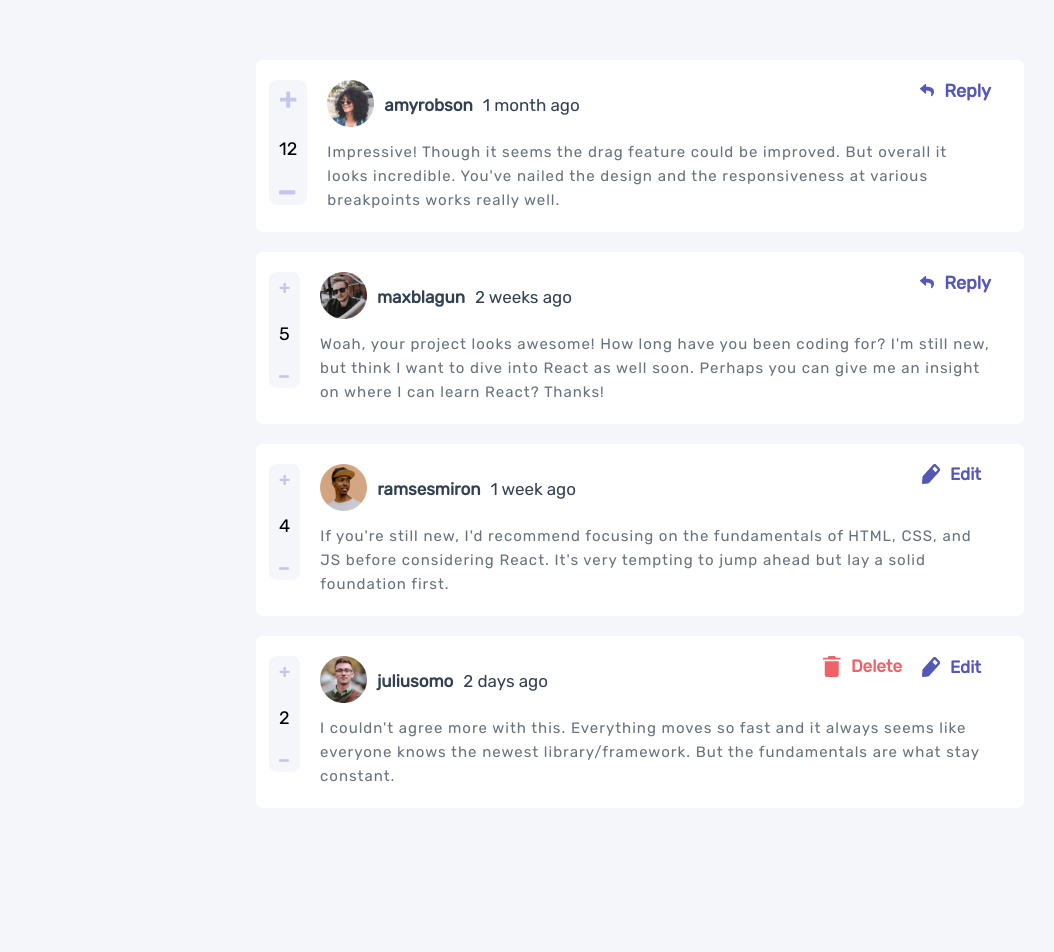
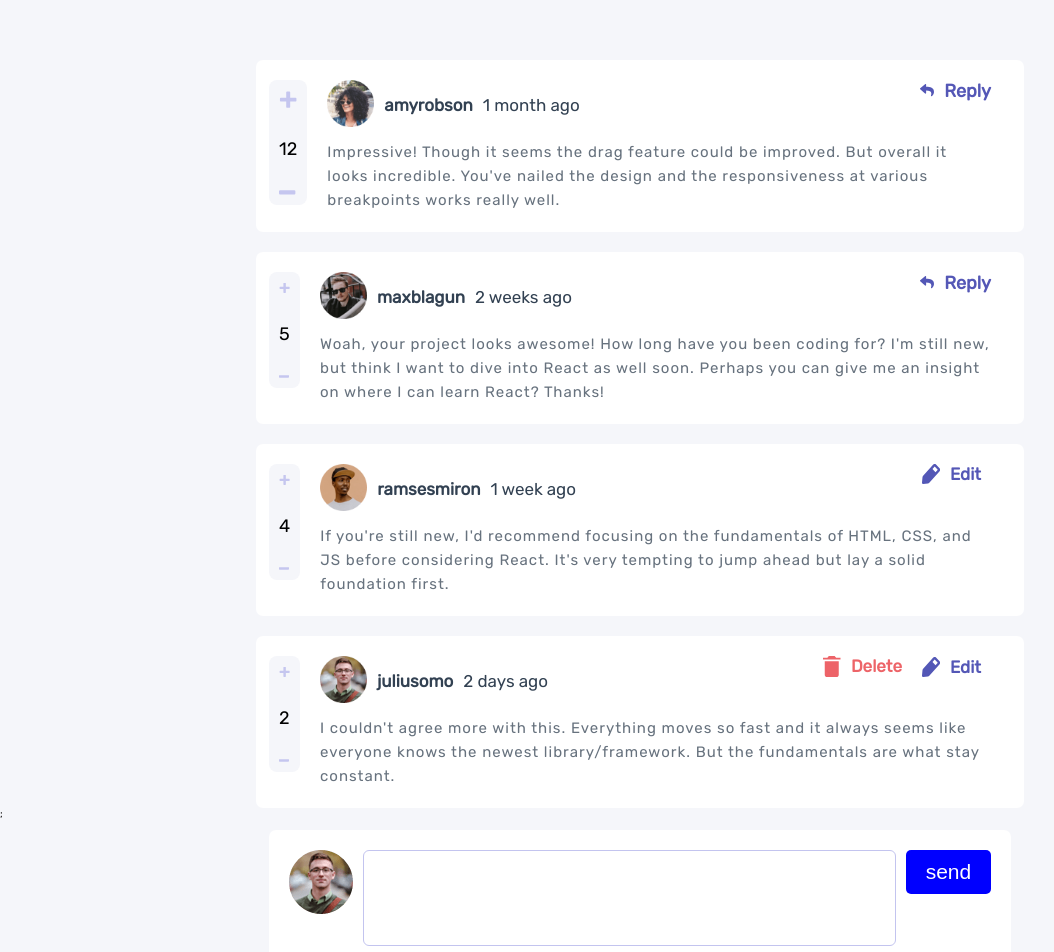
Before and after one commit to NidhiSharma63/react-interactive-comment-section, a React (Create React App) app: page / in a window 1280 px wide. Shown: the top 952 px of the page, without its empty margins (0-1054 px from the left). Before the commit the page ends 848 px from the top, so only its background shows below. Built offline with nearby package versions, Linux system fonts and the light colour scheme.

Commit message:
setData function added

```diff
--- a/package.json
+++ b/package.json
@@ -11,6 +11,7 @@
     "react-dom": "^18.2.0",
     "react-scripts": "5.0.1",
     "sass": "^1.52.3",
+    "uuid": "^8.3.2",
     "web-vitals": "^2.1.4"
   },
   "scripts": {
--- a/src/components/App.js
+++ b/src/components/App.js
@@ -1,21 +1,46 @@
 import React,{useState,useReducer} from "react";
 import Comment from './comment';
-import data from '../Data.json'
+import comment from '../Data.json';
+import avatar1 from './Images/avatars/image-juliusomo.png';
 import './scss/main.scss';
-
+import { v4 as uuidv4 } from 'uuid';
 
 
 function App() {
-  // const [increment,dispatch] = useReducer(reducer,initialState)
+  const [getTextareaValue,setTextareaValue] = useState('');
+  const [data,setData] = useState(comment.comments);
+  const handleSubmitComment = () =>{
+      let newObj = {
+        "id":uuidv4(),
+        "content":`${getTextareaValue}`,
+        "createdAt":"92 days ago",
+        "score":10,
+        "replies":[],
+        "user":{
+          "username": "juliusomo"
+        }
+      }
+      setData([newObj,...data]);
+  };
+
   return (
     <div className="main-container">
         {
-          data.comments.map((item)=>{
+          data.map((item)=>{
             return <Comment key={item.id} {...item}/>
           })
-        }
+        };
+        <div className="reply-comment">
+          <div className="profile-img">
+            <img src={avatar1} alt='img'></img>
+          </div>
+            <div className="input">
+              <textarea className="reply-input" onChange={(e)=>setTextareaValue(e.target.value)} cols="30" rows="5"></textarea>
+            </div>
+              <button className="send-btn" onClick={handleSubmitComment}>send</button>
+        </div>
     </div>
   );
-}
+};
 
 export default App;
--- a/src/components/comment.js
+++ b/src/components/comment.js
@@ -10,6 +10,7 @@ import UserInfo from './UserInfo'
 
 const Comment = ({id,content,createdAt,score,user,replies})=>{
     const {username}  = user;
+    console.log(createdAt)
     let initialState = {
       scores:parseInt(score)
     }
@@ -27,7 +28,6 @@ const Comment = ({id,content,createdAt,score,user,replies})=>{
 
     const [state,dispatch] = useReducer(reducer,initialState);
     return(
-
       <div className="wrapper">
         <div className="comment" id={id}>
           <VoteWrapper scoreValue={state} dispatch = {dispatch}/>
```
Also changed, not shown: 1 other file (tests, documents, lock files or other folders).
